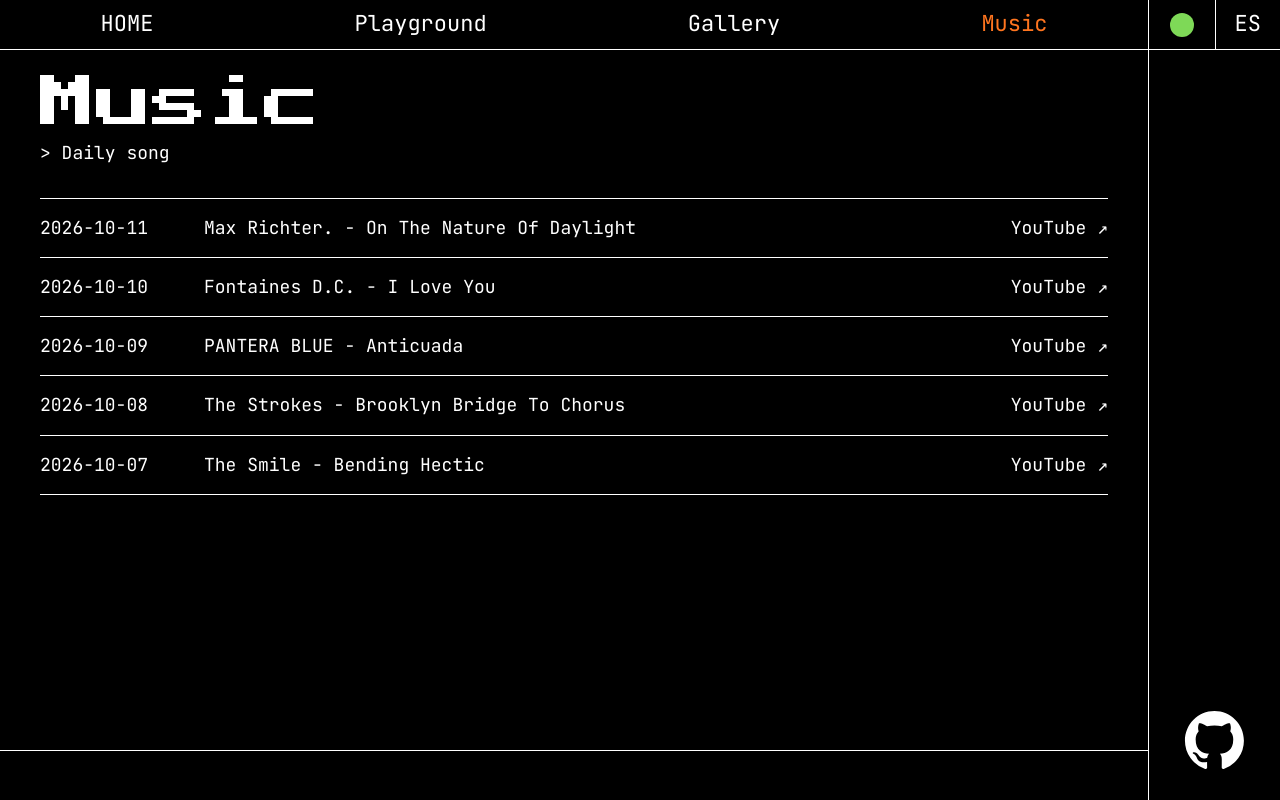
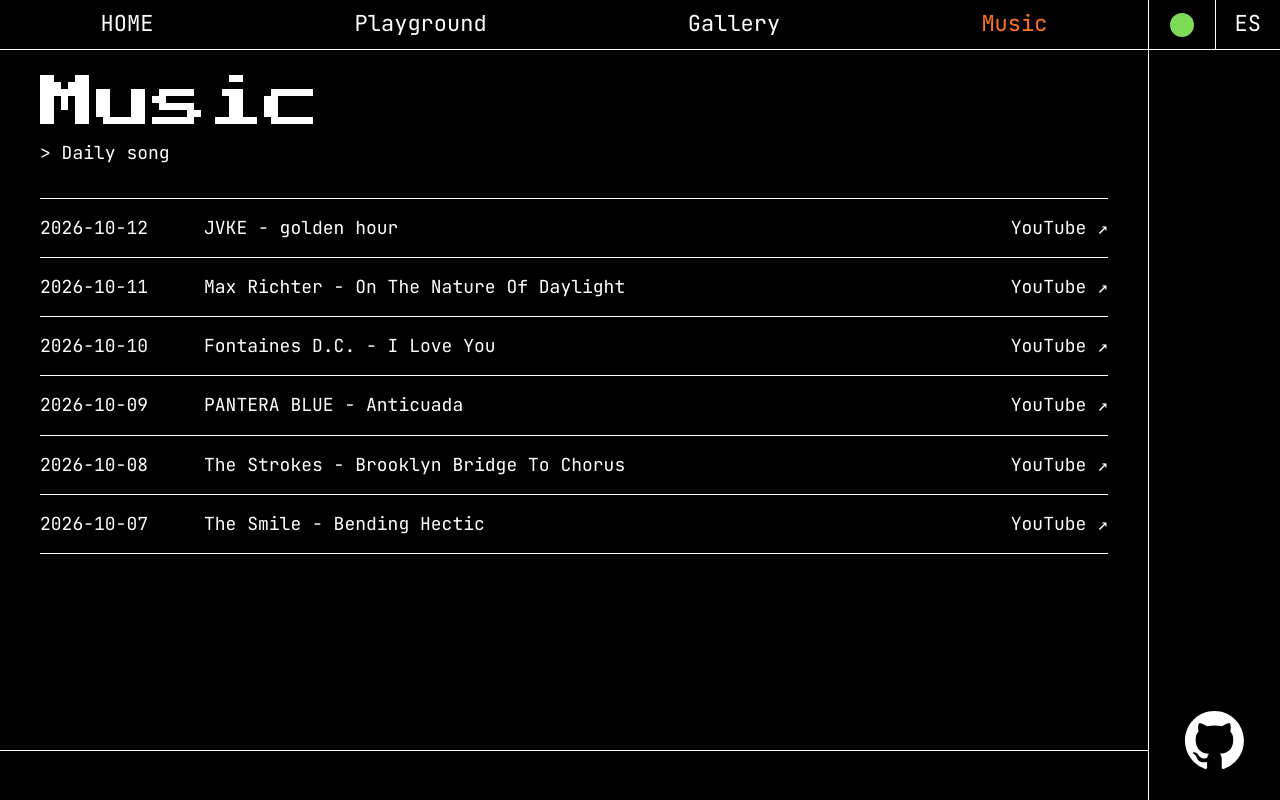
Before and after one commit to LaraEnGithub/laraengithub.github.io, a React (Vite) app in the folder react-app/: page /musica in a window 1280 px wide. Built offline with nearby package versions, Linux system fonts and the light colour scheme.

Commit message:
Daily song: golden hour -JVKE

```diff
--- a/react-app/src/songs.ts
+++ b/react-app/src/songs.ts
@@ -5,8 +5,8 @@ export const SONGS: Song[] = [
   { date: '2026-10-08', youtubeId: '2jna3dWEnzo', artist: 'The Strokes', title: 'Brooklyn Bridge To Chorus' },
   { date: '2026-10-09', youtubeId: '1elgQ-zSYKU', artist: 'PANTERA BLUE', title: 'Anticuada' },
   { date: '2026-10-10', youtubeId: 'Ty9Pcg3qrmU', artist: 'Fontaines D.C.', title: 'I Love You' },
-  { date: '2026-10-11', youtubeId: 'InyT9Gyoz_o', artist: 'Max Richter.', title: 'On The Nature Of Daylight' },
+  { date: '2026-10-11', youtubeId: 'InyT9Gyoz_o', artist: 'Max Richter', title: 'On The Nature Of Daylight' },
+  { date: '2026-10-12', youtubeId: 'PEM0Vs8jf1w', artist: 'JVKE', title: 'golden hour' },
 ]
 
-
 export const currentSong = SONGS.reduce((latest, song) => (song.date > latest.date ? song : latest))
```
